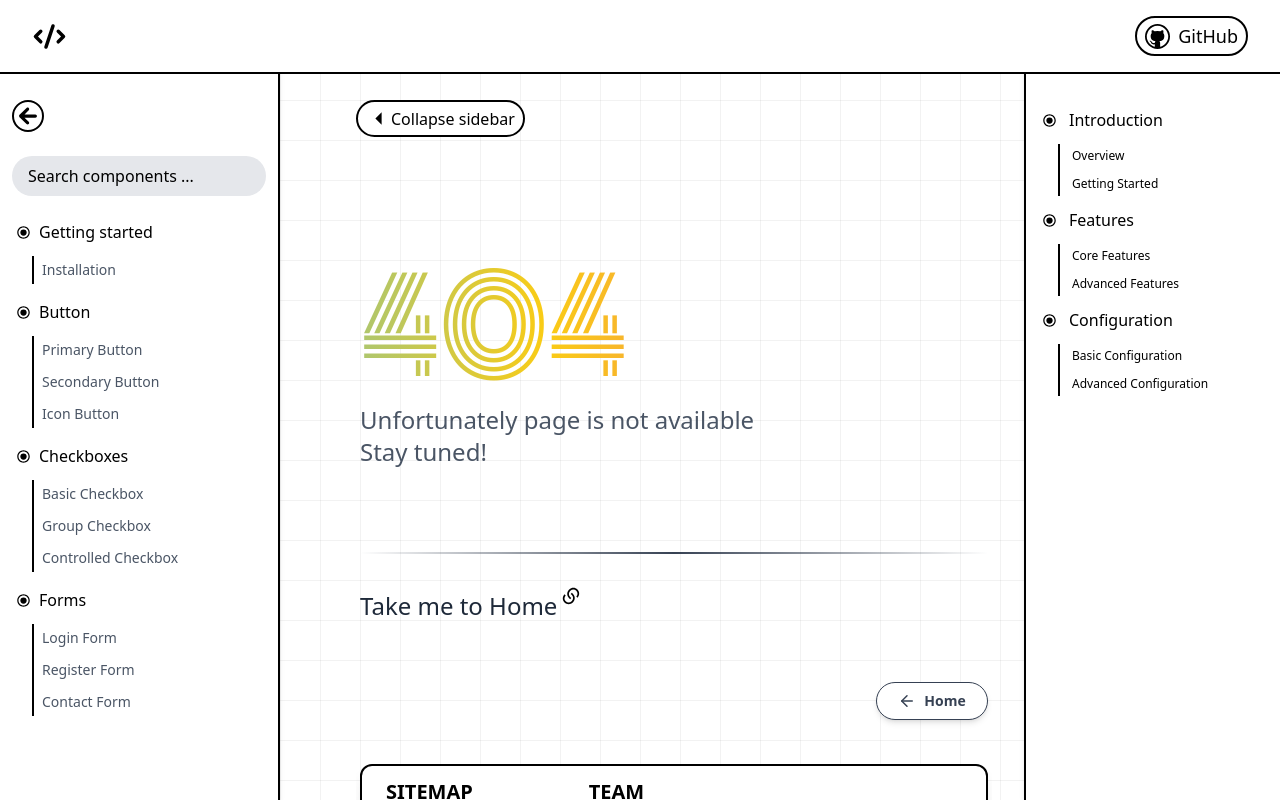
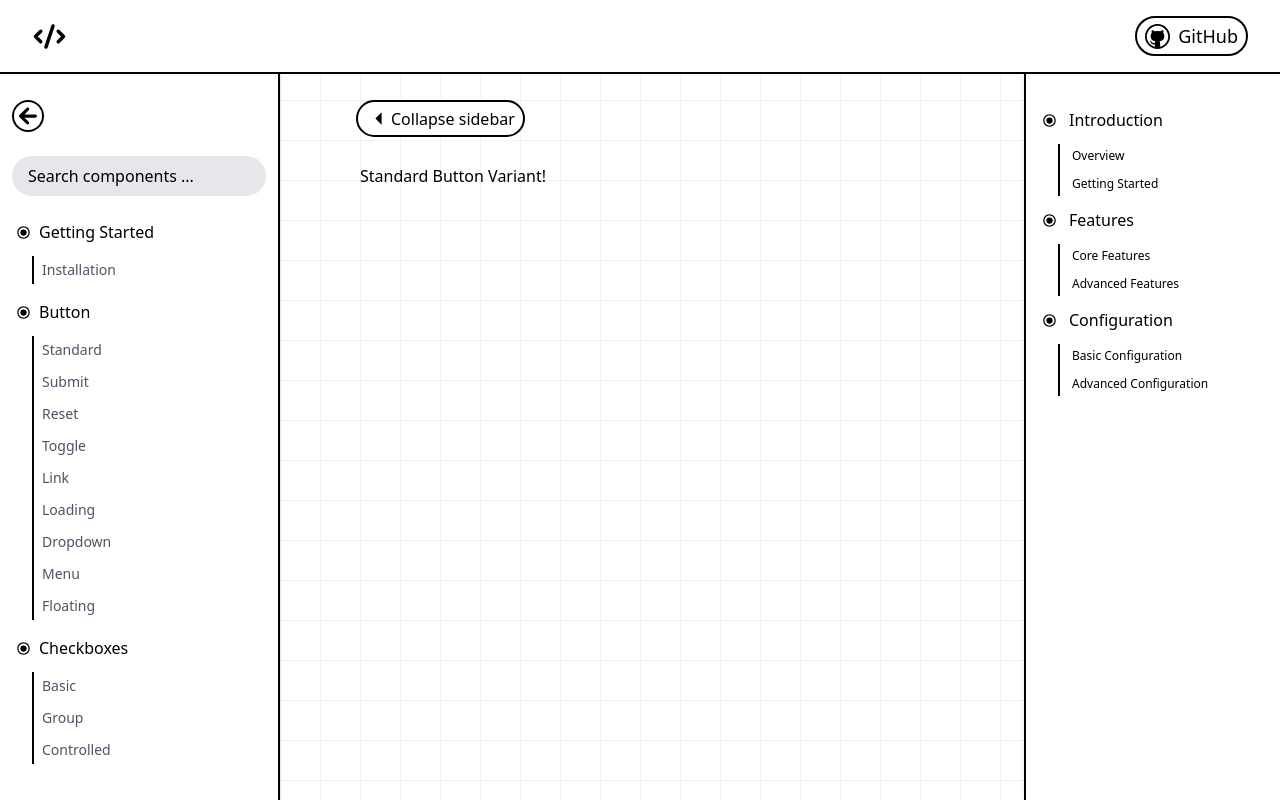
Before and after one commit to snippet-labs/COMPONENTLAB, a Next.js app: page /button/standard in a window 1280 px wide. Before the commit this address had no page. Shown: the top 800 px of the page. Built offline with nearby package versions, Linux system fonts and the light colour scheme.

Commit message:
page(accessible-component-information): add refactored routing; add global variable file; add optimized sidebar

```diff
--- a/src/app/button/page.tsx
+++ b/src/app/button/page.tsx
@@ -5,7 +5,7 @@ import Footer from '../../components/Ui/Footer/Footer';
 import Starter from '../../components/Ui/Starter/Starter';
 import { BUTTON_VARIANTS } from './ButtonVariants';
 
-const ButtonStarterPage = () => {
+const AccessibleButtonStarterPage = () => {
   return (
     <div className="min-h-screen">
       <Starter
@@ -26,4 +26,4 @@ const ButtonStarterPage = () => {
   );
 };
 
-export default ButtonStarterPage;
+export default AccessibleButtonStarterPage;
--- /dev/null
+++ b/src/app/button/standard/page.tsx
@@ -0,0 +1,9 @@
+const StandardAccessibleButtonVariantPage = () => {
+  return (
+    <div>
+      <div>Standard Button Variant!</div>
+    </div>
+  );
+};
+
+export default StandardAccessibleButtonVariantPage;
--- /dev/null
+++ b/src/app/button/submit/page.tsx
@@ -0,0 +1,9 @@
+const SubmitAccessibleButtonVariantPage = () => {
+  return (
+    <div>
+      <div>Submit Button Variant!</div>
+    </div>
+  );
+};
+
+export default SubmitAccessibleButtonVariantPage;
--- /dev/null
+++ b/src/components/Ui/Information/Information.tsx
@@ -0,0 +1,9 @@
+const Information: React.FC = () => {
+  return (
+    <div>
+      <div></div>
+    </div>
+  );
+};
+
+export default Information;
--- a/src/constants/SidebarItems.ts
+++ b/src/constants/SidebarItems.ts
@@ -1,7 +1,11 @@
+// Global variables
+import { BUTTON_VARIANTS, CHECKBOX_VARIANTS } from './global';
+
+// Sidebar items
 export const SidebarItems = [
   {
-    parentItemName: 'Getting started',
-    path: '/',
+    parentItemName: 'Getting Started',
+    path: '/installation',
     children: [
       {
         subItemName: 'Installation',
@@ -12,28 +16,26 @@ export const SidebarItems = [
   {
     parentItemName: 'Button',
     path: '/button',
-    children: [
-      { subItemName: 'Primary Button', path: 'buttons/primary-button' },
-      { subItemName: 'Secondary Button', path: '' },
-      { subItemName: 'Icon Button', path: '' },
-    ],
+    children: BUTTON_VARIANTS.map((variant) => ({
+      subItemName: variant,
+      path: `/button/${variant.toLowerCase()}`,
+    })),
   },
   {
     parentItemName: 'Checkboxes',
     path: '/checkboxes',
-    children: [
-      { subItemName: 'Basic Checkbox', path: '' },
-      { subItemName: 'Group Checkbox', path: '' },
-      { subItemName: 'Controlled Checkbox', path: '' },
-    ],
+    children: CHECKBOX_VARIANTS.map((variant) => ({
+      subItemName: variant,
+      path: `/checkbox/${variant.toLowerCase()}`,
+    })),
   },
   {
     parentItemName: 'Forms',
     path: '/forms',
     children: [
-      { subItemName: 'Login Form', path: '' },
-      { subItemName: 'Register Form', path: 'r' },
-      { subItemName: 'Contact Form', path: '' },
+      { subItemName: 'Login Form', path: '/forms/login' },
+      { subItemName: 'Register Form', path: '/forms/register' },
+      { subItemName: 'Contact Form', path: '/forms/contact' },
     ],
   },
 ];
--- /dev/null
+++ b/src/constants/global.ts
@@ -0,0 +1,14 @@
+// Button Variants
+export const BUTTON_VARIANTS = [
+  'Standard',
+  'Submit',
+  'Reset',
+  'Toggle',
+  'Link',
+  'Loading',
+  'Dropdown',
+  'Menu',
+  'Floating',
+];
+// Checkboxes Variants
+export const CHECKBOX_VARIANTS = ['Basic', 'Group', 'Controlled'];
```
